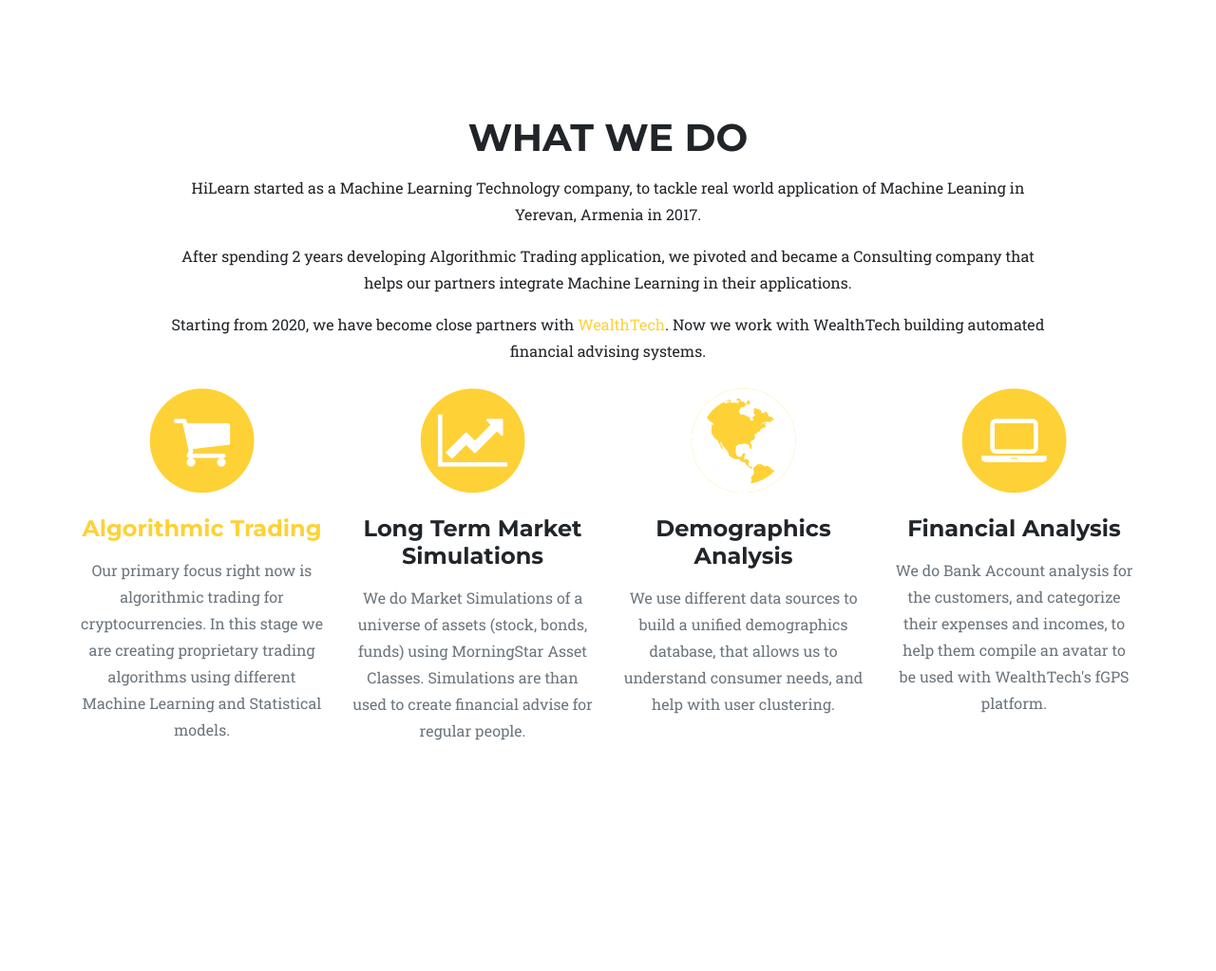
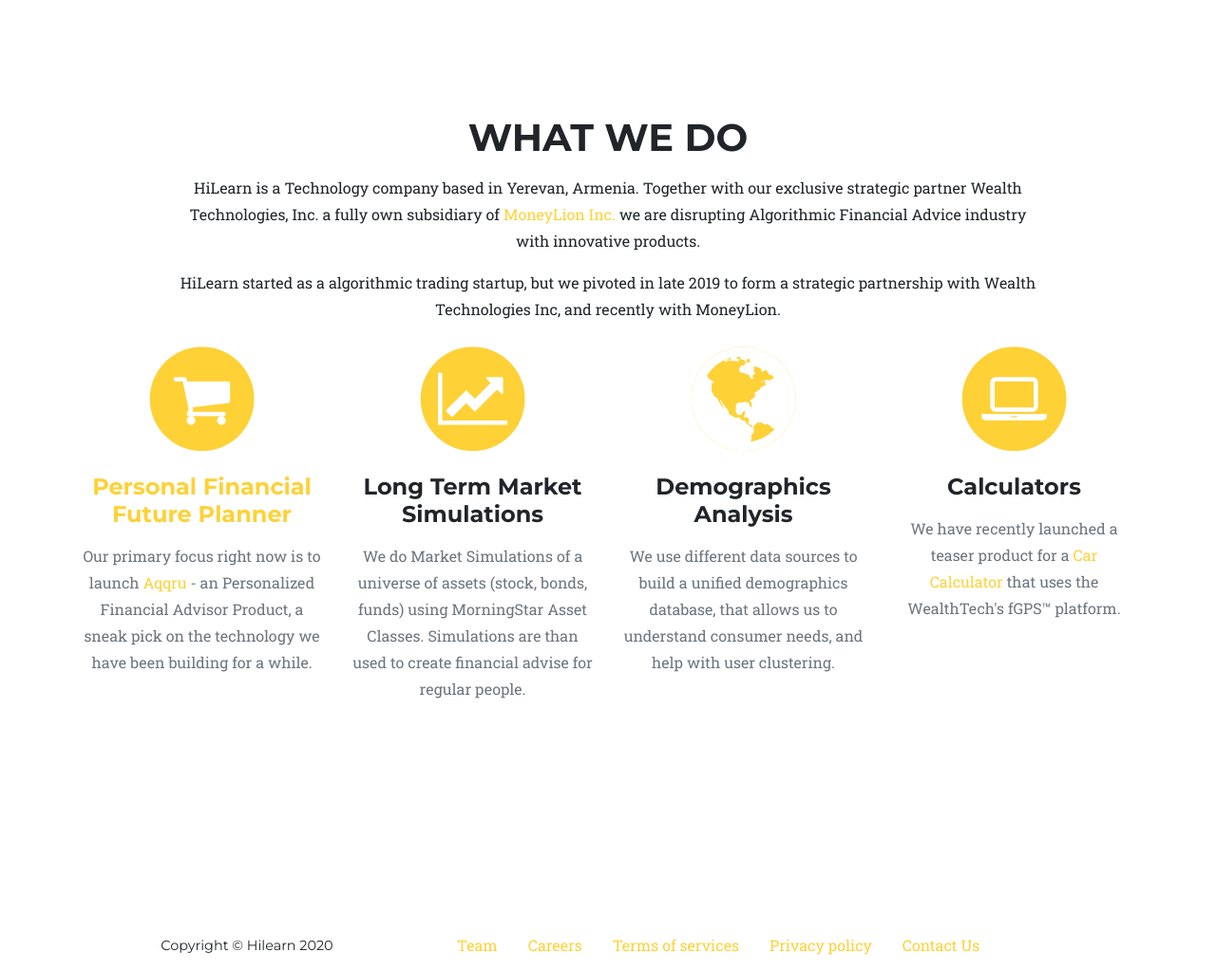
Before and after one commit to hilearn/website, a Python web app: template flask_app/templates/index.html in a window 1280 px wide. Shown: the part 125-1148 px from the top of the page at 95% size. Run offline with Jinja, Linux system fonts and the light colour scheme; the template is opened without the code that fills it, so the values that code supplies are empty; some libraries are stand-ins or nearby versions; some web fonts are replaced.

Commit message:
reword front page

```diff
--- a/flask_app/templates/index.html
+++ b/flask_app/templates/index.html
@@ -10,20 +10,13 @@
                 <div class="col-lg-10 text-center">
                     <h2 class="section-heading text-uppercase">What we do</h2>
                       <p>
-                        HiLearn started as a Machine Learning
-                        Technology company, to tackle real world
-                        application of Machine Leaning in Yerevan, Armenia in 2017.
+			HiLearn is a Technology company based in Yerevan, Armenia. Together with our exclusive
+			strategic partner Wealth Technologies, Inc.  a fully own subsidiary of
+      <a href="https://www.moneylion.com/about/">MoneyLion Inc.</a>
+      we are disrupting Algorithmic Financial Advice industry with innovative products.
                       </p>
                       <p>
-                        After spending 2 years developing Algorithmic Trading application,
-                        we pivoted and became a Consulting company that helps
-                        our partners integrate Machine Learning
-                        in their applications.
-
-                      </p>
-                      <p>
-                        Starting from 2020, we have become close partners with <a href="https://wealthtech.com/">WealthTech</a>.
-                        Now we work with WealthTech building automated financial advising systems.
+                        HiLearn started as a algorithmic trading startup, but we pivoted in late 2019 to form a strategic partnership with Wealth Technologies Inc, and recently with MoneyLion.
                       </p>
                 </div>
             </div>
@@ -33,12 +26,9 @@
               <i class="fa fa-circle fa-stack-2x text-primary"></i>
               <i class="fa fa-shopping-cart fa-stack-1x fa-inverse"></i>
             </span>
-                    <h4 class="service-heading"><a href="rebalance">Algorithmic Trading</a></h4>
+                    <h4 class="service-heading"><a href="https://www.aqqru.com/">Personal Financial Future Planner</a></h4>
                     <p class="text-muted">
-                        Our primary focus right now is
-                        algorithmic trading for cryptocurrencies. In this
-                        stage we are creating proprietary trading algorithms using
-                        different Machine Learning and Statistical models.
+                        Our primary focus right now is to launch <a href="https://www.aqqru.com/">Aqqru</a> - an Personalized Financial Advisor Product, a sneak pick on the technology we have been building for a while.
                     </p>
                 </div>
                 <div class="col-md-3">
@@ -72,12 +62,10 @@
               <i class="fa fa-circle fa-stack-2x text-primary"></i>
               <i class="fa fa-laptop fa-stack-1x fa-inverse"></i>
             </span>
-                    <h4 class="service-heading">Financial Analysis</h4>
+                    <h4 class="service-heading">Calculators</h4>
                     <p class="text-muted">
-                        We do Bank Account analysis for the customers,
-                        and categorize their expenses and incomes,
-                        to help them compile an avatar to be used with
-                        WealthTech's fGPS platform.
+                        We have recently launched a teaser product for a <a href="https://www.aqqru.com/calc/car">Car Calculator</a> that uses the
+                        WealthTech's fGPS&trade; platform.
                     </p>
                 </div>
             </div>
```
Also changed, not shown: docs/index.html (+10 -22 lines).
